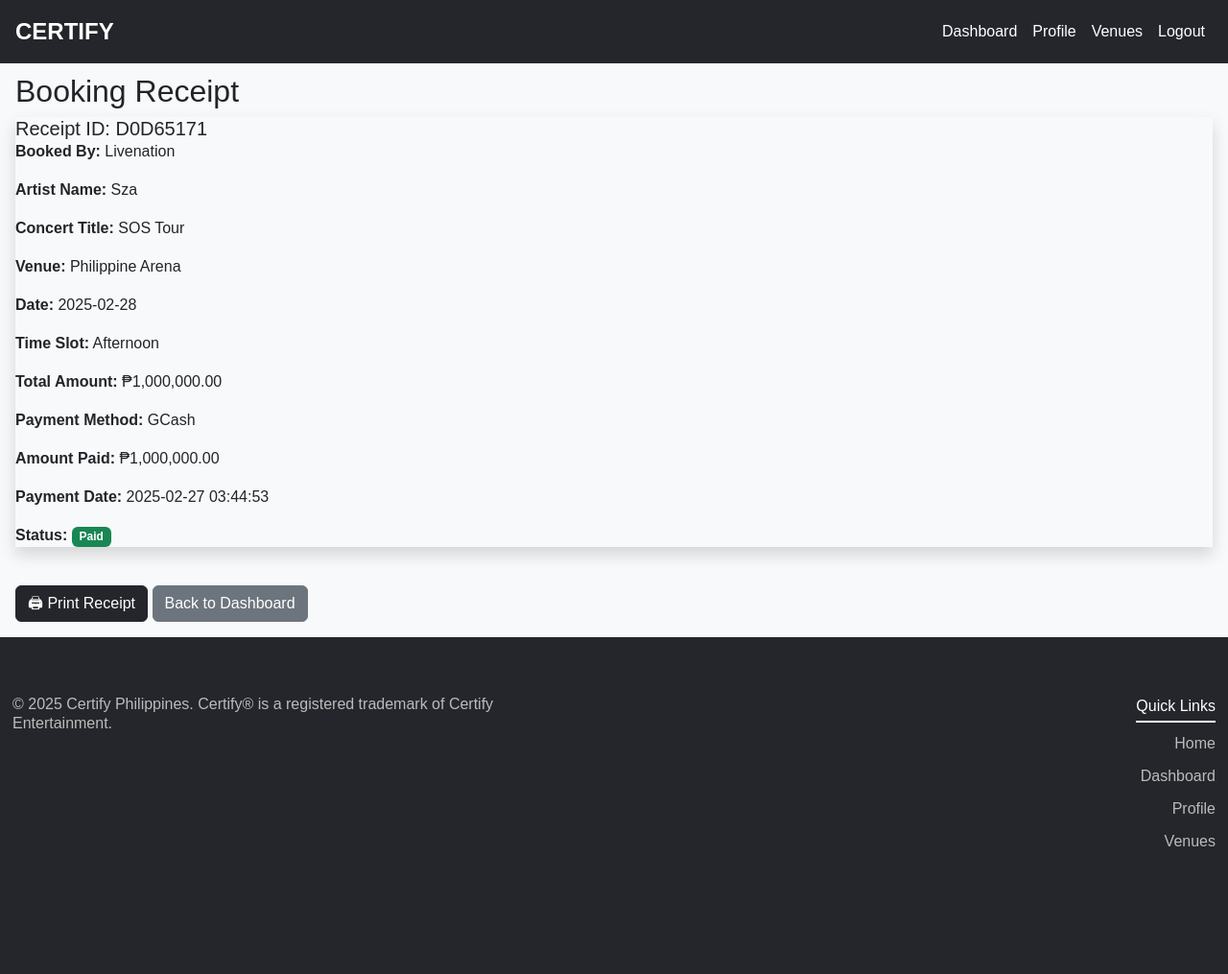
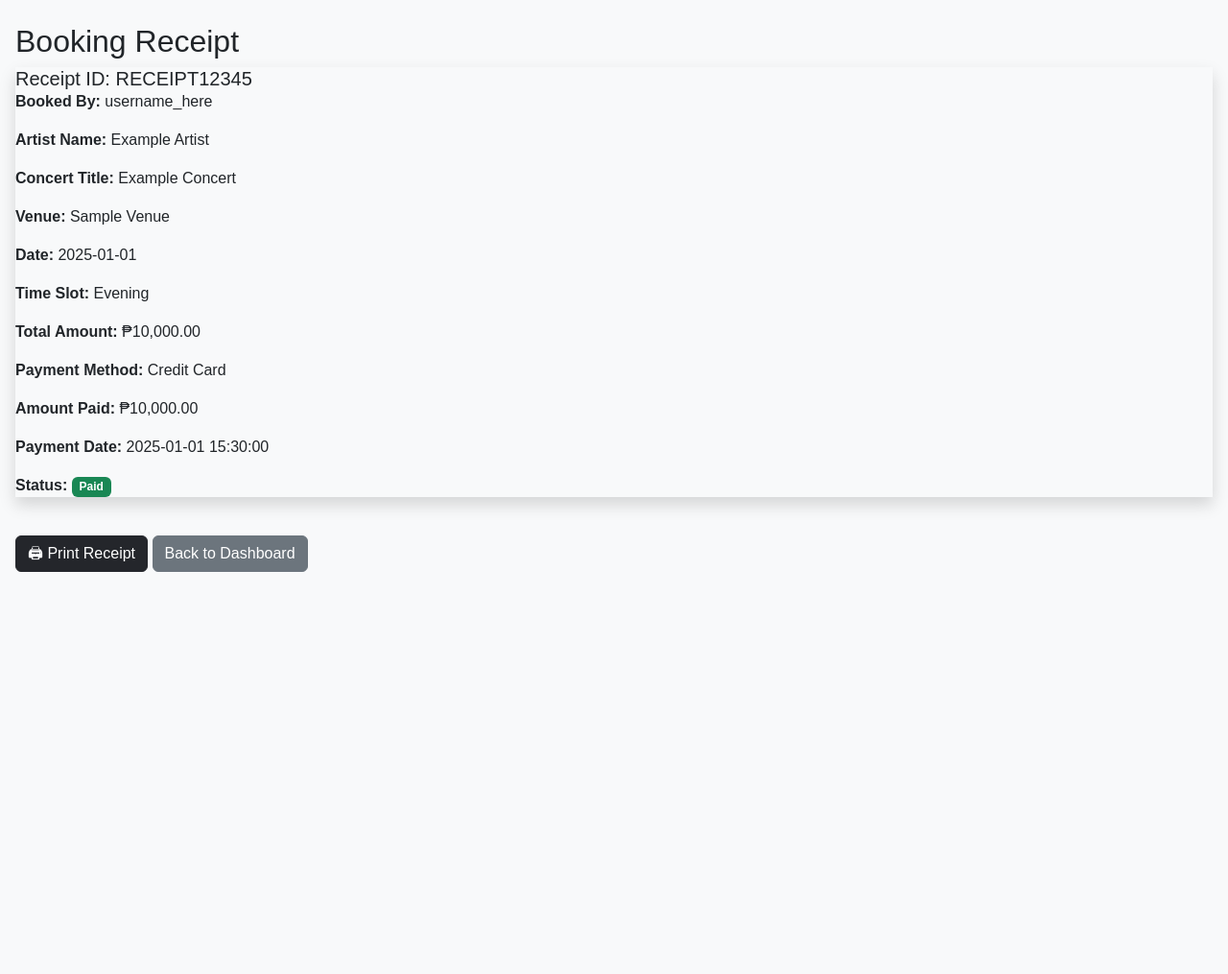
Before and after one commit to Cegeurun/Certify_MERN, a Flask app: page /view_receipt/1 in a window 1280 px wide. Shown: the whole page at 96% size. After the commit the page ends 596 px from the top, so only its background shows below. Run offline with Flask 3, Linux system fonts and the light colour scheme; a user stored in the database is signed in; data comes from the database, SQL or seed files in the repository; some libraries are stand-ins or nearby versions.

Commit message:
Refactor receipt.html to include static data

```diff
--- a/Flask/templates/receipt.html
+++ b/Flask/templates/receipt.html
@@ -1,31 +1,58 @@
-{% extends 'base.html' %}
+<!DOCTYPE html>
+<html lang="en">
+<head>
+    <meta charset="UTF-8" />
+    <meta name="viewport" content="width=device-width, initial-scale=1.0" />
+    <title>Booking Receipt</title>
 
-{% block title %}Booking Receipt{% endblock %}
+    <!-- Bootstrap -->
+    <link
+        rel="stylesheet"
+        href="https://cdn.jsdelivr.net/npm/bootstrap@5.3.0/dist/css/bootstrap.min.css"
+    />
 
-{% block content %}
+    <link rel="stylesheet" href="css/styles.css" />
+</head>
+
+<body>
+
 <div class="ms-3 me-3 pt-4 mb-3">
-<h2 class ="receipt">Booking Receipt</h2>
 
-<div class="cardd shadow ">
-    <div class="card-body">
-        <h5 class="card-title">Receipt ID: {{ booking.receipt_id }}</h5>
-        <p><strong>Booked By:</strong> {{ current_user.username }}</p>
-        <p><strong>Artist Name:</strong> {{ booking.artist_name }}</p>
-        <p><strong>Concert Title:</strong> {{ booking.concert_title }}</p>
-        <p><strong>Venue:</strong> {{ booking.venue.name }}</p>
-        <p><strong>Date:</strong> {{ booking.date }}</p>
-        <p><strong>Time Slot:</strong> {{ booking.time_slot }}</p>
-        <p><strong>Total Amount:</strong> ₱{{ "{:,.2f}".format(booking.amount_expected) }}</p>
-        <p><strong>Payment Method:</strong> {{ booking.transaction.payment_method }}</p>
-        <p><strong>Amount Paid:</strong> ₱{{ "{:,.2f}".format(booking.transaction.amount_paid) }}</p>
-        <p><strong>Payment Date:</strong> {{ booking.transaction.payment_date.strftime('%Y-%m-%d %H:%M:%S') }}</p>
-        <p><strong>Status:</strong> <span class="badge bg-success">{{ booking.status }}</span></p>
+    <h2 class="receipt">Booking Receipt</h2>
+
+    <div class="cardd shadow">
+        <div class="card-body">
+            <h5 class="card-title">Receipt ID: RECEIPT12345</h5>
+
+            <p><strong>Booked By:</strong> username_here</p>
+            <p><strong>Artist Name:</strong> Example Artist</p>
+            <p><strong>Concert Title:</strong> Example Concert</p>
+            <p><strong>Venue:</strong> Sample Venue</p>
+            <p><strong>Date:</strong> 2025-01-01</p>
+            <p><strong>Time Slot:</strong> Evening</p>
+            <p><strong>Total Amount:</strong> ₱10,000.00</p>
+            <p><strong>Payment Method:</strong> Credit Card</p>
+            <p><strong>Amount Paid:</strong> ₱10,000.00</p>
+            <p><strong>Payment Date:</strong> 2025-01-01 15:30:00</p>
+
+            <p>
+                <strong>Status:</strong>
+                <span class="badge bg-success">Paid</span>
+            </p>
+        </div>
     </div>
+
+    <br>
+
+    <!-- Print Button -->
+    <button onclick="window.print()" class="btn btn-primary">🖨 Print Receipt</button>
+
+    <a href="dashboard.html" class="btn btn-secondary">Back to Dashboard</a>
+
 </div>
 
-<br>
-<!-- Print Button -->
-<button onclick="window.print()" class="btn btn-primary">🖨 Print Receipt</button>
-<a href="{{ url_for('dashboard') }}" class="btn btn-secondary">Back to Dashboard</a>
-</div>
-{% endblock %}
+<!-- Bootstrap JS -->
+<script src="https://cdn.jsdelivr.net/npm/bootstrap@5.3.0/dist/js/bootstrap.bundle.min.js"></script>
+
+</body>
+</html>
```
